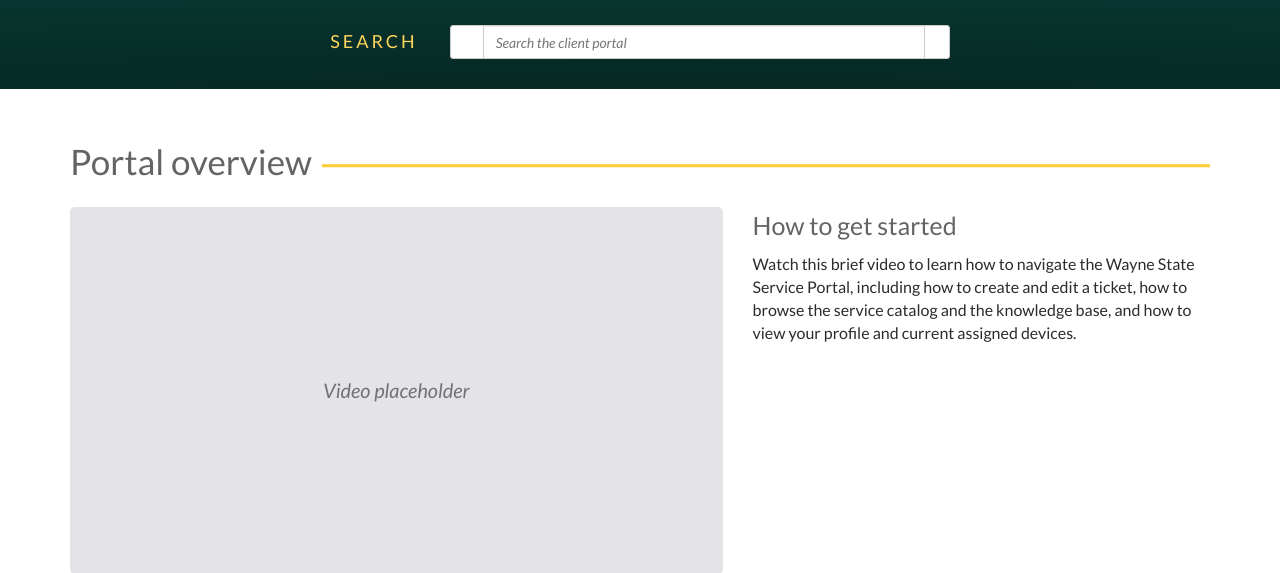
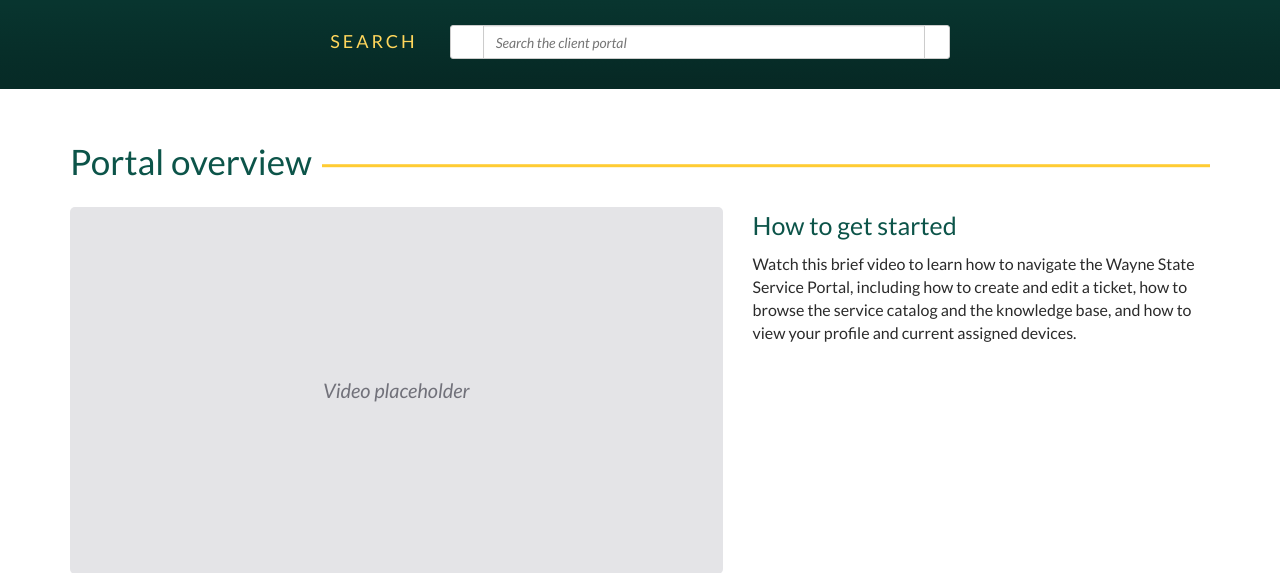
Before and after one commit to waynestate/tdx, a PHP site: page / in a window 1280 px wide. Shown: the part 709-1282 px from the top of the page. Run offline with PHP 8.4, Linux system fonts and the light colour scheme; some libraries are stand-ins or nearby versions.

Commit message:
Updating styles

```diff
--- a/modules/portal-overview.html
+++ b/modules/portal-overview.html
@@ -5,7 +5,7 @@
             <div class="youtube-video-container"><div style="position: absolute; width: 100%; aspect-ratio:16/9; background-color: #e4e4e7; display: flex; justify-content: center; align-items: center; font-style: italic; font-size: 20px; color:#71717a;">Video placeholder</div></div>
         </div>
         <div class="col-sm-5">
-            <h3>How to get started</h3>
+            <h3 class="h">How to get started</h3>
             <p>Watch this brief video to learn how to navigate the Wayne State Service Portal, including how to create and edit a ticket, how to browse the service catalog and the knowledge base, and how to view your profile and current assigned devices.</p>
         </div>
     </div>
--- a/resources/css/styles-global.css
+++ b/resources/css/styles-global.css
@@ -105,6 +105,7 @@ a.DetailAction {
     padding: 0;
     margin-bottom: 1.3rem;
     border-bottom: 0;
+    color: var(--green);
 }
 
 .divider-gold {
```
